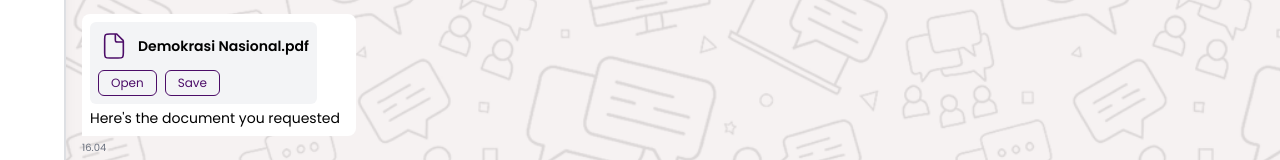
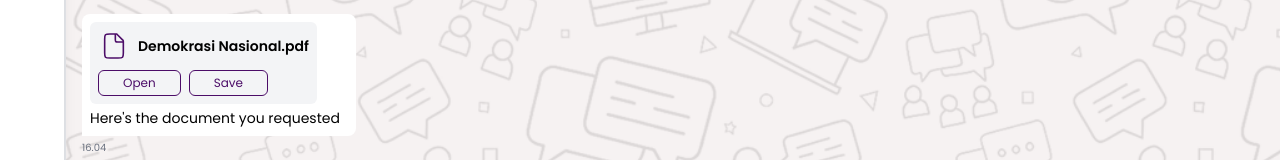
Before and after one commit to shofiams/gypem-chat, a React (Vite) app: page /chats/1 in a window 1280 px wide. Shown: the part 470-630 px from the top of the page. Built offline with nearby package versions, Linux system fonts and the light colour scheme.

Commit message:
berhasil mengubah ukuran button file

```diff
--- a/src/components/ChatBubblePeserta.jsx
+++ b/src/components/ChatBubblePeserta.jsx
@@ -396,7 +396,7 @@ export default function ChatBubblePeserta({ ...props }) {
                     </div>
                     <div className="flex gap-2">
                       <button
-                        className="px-3 py-1 text-xs rounded-md border border-[#4C0D68] text-[#4C0D68] hover:bg-[#4C0D68] hover:text-white transition"
+                        className="px-6 py-1 text-xs rounded-md border border-[#4C0D68] text-[#4C0D68] hover:bg-[#4C0D68] hover:text-white transition"
                         onClick={(e) => {
                           e.stopPropagation();
                           window.open(file.url, "_blank");
@@ -407,7 +407,7 @@ export default function ChatBubblePeserta({ ...props }) {
                       <a
                         href={file.url}
                         download={file.name}
-                        className="px-3 py-1 text-xs rounded-md border border-[#4C0D68] text-[#4C0D68] hover:bg-[#4C0D68] hover:text-white transition"
+                        className="px-6 py-1 text-xs rounded-md border border-[#4C0D68] text-[#4C0D68] hover:bg-[#4C0D68] hover:text-white transition"
                         onClick={(e) => e.stopPropagation()}
                       >
                         Save
```
